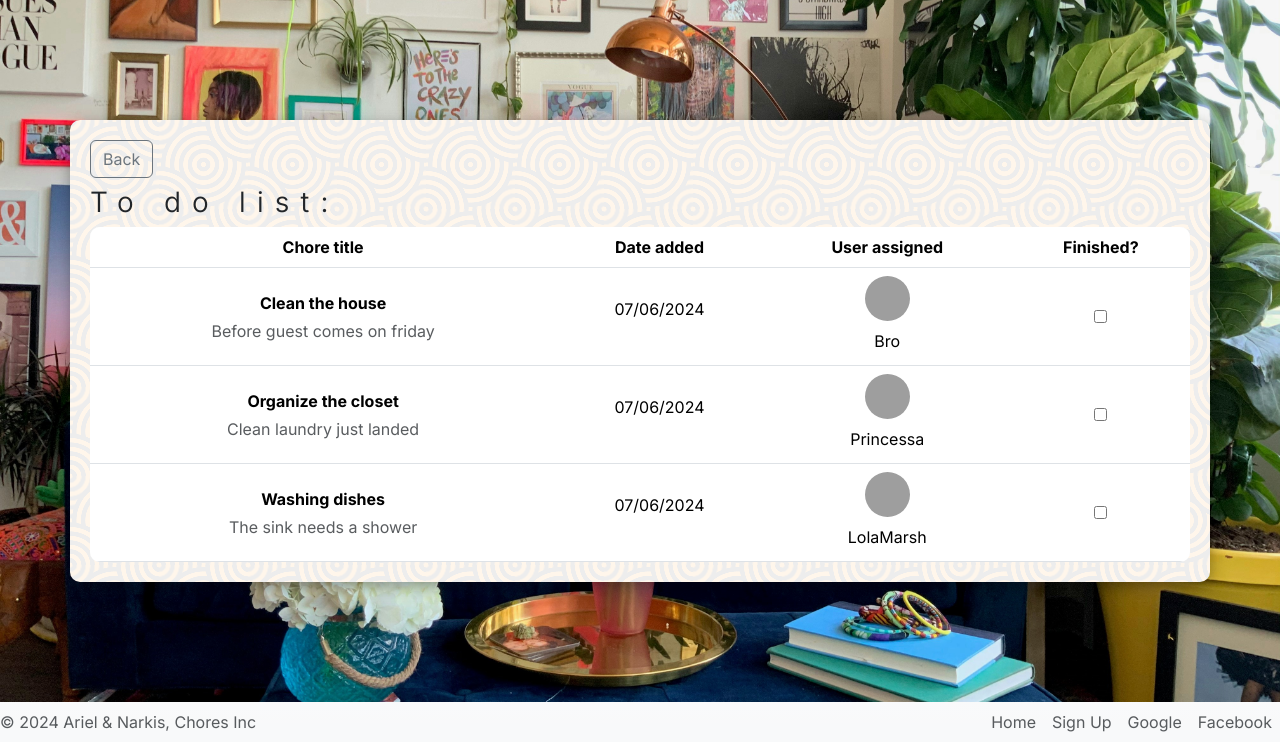
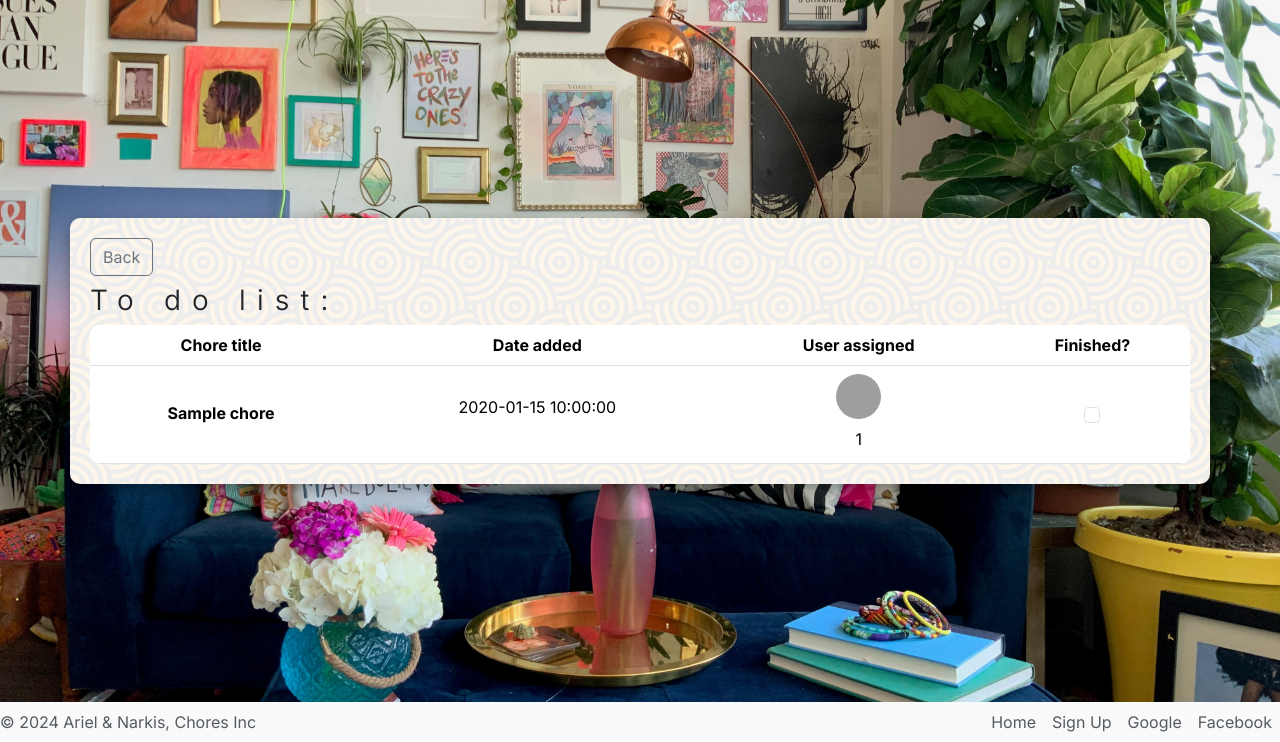
Before and after one commit to ArielBubis/Home_Chores_Website, a PHP site: page /choreslist.php in a window 1280 px wide. Shown: the part 58-800 px from the top of the page. Run offline with PHP 8.4, Linux system fonts and the light colour scheme; tables that the repository leaves empty or names only in its code hold one stand-in row (values such as "Sample post"); grey boxes are pictures that could not be loaded.

Commit message:
Chorelist now works with db, Change to the query of the tables, remember to delete db and install again

```diff
--- a/choreslist.php
+++ b/choreslist.php
@@ -1,3 +1,5 @@
+<?php require("db.php"); ?>
+
 <!DOCTYPE html>
 <html lang="en">
 
@@ -7,8 +9,7 @@
   <title>Chores Inc | list</title>
   <link rel="icon" type="image/x-icon" href="img/logo.png">
 
-  <link href="https://cdn.jsdelivr.net/npm/bootstrap@5.3.3/dist/css/bootstrap.min.css" rel="stylesheet"
-    integrity="sha384-QWTKZyjpPEjISv5WaRU9OFeRpok6YctnYmDr5pNlyT2bRjXh0JMhjY6hW+ALEwIH" crossorigin="anonymous">
+  <link href="https://cdn.jsdelivr.net/npm/bootstrap@5.3.3/dist/css/bootstrap.min.css" rel="stylesheet" integrity="sha384-QWTKZyjpPEjISv5WaRU9OFeRpok6YctnYmDr5pNlyT2bRjXh0JMhjY6hW+ALEwIH" crossorigin="anonymous">
   <link rel="preconnect" href="https://fonts.googleapis.com">
   <link rel="preconnect" href="https://fonts.gstatic.com" crossorigin>
   <link href="https://fonts.googleapis.com/css2?family=Inter:wght@100..900&display=swap" rel="stylesheet">
@@ -17,7 +18,7 @@
 </head>
 
 <body>
-  <header>
+  <!-- <header>
     <nav class="navbar bg-light bg-gradient">
       <div class="container-fluid">
         <h3 class="company_title mb-1"><a class="nav-link" href="index.html">Chores Inc.</a></h3>
@@ -28,7 +29,10 @@
         </div>
       </div>
     </nav>
-  </header>
+  </header> -->
+  <!-- import navbar from header.php -->
+  <?php require_once('header.php'); ?>
+
 
   <div class="container all_style">
     <div class="row align-items-center">
@@ -41,9 +45,6 @@
 
 
     </div>
-
-
-
     <div class="row">
       <div class="col-12">
         <div class="table-responsive bg-light">
@@ -57,74 +58,35 @@
               </tr>
             </thead>
             <tbody>
+              <?php
+              $sql = "SELECT * FROM Chores";
+              $result = $conn->query($sql);
+              ?>
+              <?php while ($row = $result->fetch_assoc()) : ?>
                 <tr>
                   <td>
                     <div class="ms-6 text-center">
-                    <p class="fw-bold mb-1">Clean the house</p>
-                    <p class="text-muted text-wrap mb-0 d-none d-sm-block">Before guest comes on friday</p>
+                      <p class="fw-bold mb-1"><?= $row['chore_title']; ?></p>
                     </div>
                   </td>
                   <td class="text-center">
-                  <p class="text-break">07/06/2024</p>
+                    <p class="text-break"><?= $row['date_added']; ?></p>
                   </td>
                   <td class="text-center">
                     <div class="d-flex flex-column align-items-center justify-content-center">
-                    <img src="https://mdbootstrap.com/img/new/avatars/8.jpg" alt="" style="width: 45px; height: 45px"
-                      class="img-fluid rounded-circle mb-2 d-none d-sm-block" />
+                      <img src="https://mdbootstrap.com/img/new/avatars/8.jpg" alt="" style="width: 45px; height: 45px" class="img-fluid rounded-circle mb-2 d-none d-sm-block" />
                       <div>
-                      <p class="mb-1">Bro</p>
+                        <p class="mb-1"><?= $row['user_id']; ?></p> <!-- Assuming 'user_id' is the field you want to display -->
                       </div>
                     </div>
                   </td>
-                <td class="text-center">
-                  <input type="checkbox" id="chore-checkbox" name="chore-checkbox">
-                </td>
+                  <?php if ($row['finished'] == 1) : ?>
+                    <td class=""><input type="checkbox" id="chore-checkbox" name="chore-checkbox" class="form-check-input status" data-id="<?= $row['chore_num']; ?>" checked></td>
+                  <?php else : ?>
+                    <td class=""><input type="checkbox" id="chore-checkbox" name="chore-checkbox" class="form-check-input status" data-id="<?= $row['chore_num']; ?>"></td>
+                  <?php endif; ?>
                 </tr>
-              <tr>
-                <td>
-                  <div class="ms-6 text-center">
-                    <p class="fw-bold mb-1">Organize the closet</p>
-                    <p class="text-muted text-wrap mb-0 d-none d-sm-block">Clean laundry just landed</p>
-                  </div>
-                </td>
-                <td class="text-center">
-                  <p class="text-break">07/06/2024</p>
-                </td>
-                <td class="text-center">
-                  <div class="d-flex flex-column align-items-center justify-content-center">
-                    <img src="https://mdbootstrap.com/img/new/avatars/6.jpg" alt="" style="width: 45px; height: 45px"
-                      class="img-fluid rounded-circle mb-2 d-none d-sm-block" />
-                    <div>
-                      <p class="mb-1">Princessa</p>
-                    </div>
-                  </div>
-                </td>
-                <td class="text-center">
-                  <input type="checkbox" id="chore-checkbox" name="chore-checkbox">
-                </td>
-              </tr>
-              <tr>
-                <td>
-                  <div class="ms-6 text-center">
-                    <p class="fw-bold mb-1">Washing dishes</p>
-                    <p class="text-muted text-wrap mb-0 d-none d-sm-block">The sink needs a shower</p>
-                  </div>
-                </td>
-                <td class="text-center">
-                  <p class="text-break">07/06/2024</p>
-                </td>
-                <td class="text-center">
-                  <div class="d-flex flex-column align-items-center justify-content-center">
-                    <img src="https://mdbootstrap.com/img/new/avatars/7.jpg" alt="" style="width: 45px; height: 45px"
-                      class="img-fluid rounded-circle mb-2 d-none d-sm-block" />
-                    <div>
-                      <p class="mb-1">LolaMarsh</p>
-                    </div>
-                  </div>
-                </td>
-                <td class="text-center">
-                  <input type="checkbox" id="chore-checkbox" name="chore-checkbox">
-                </td>
+              <?php endwhile; ?>
             </tbody>
           </table>
         </div>
@@ -132,7 +94,10 @@
     </div>
   </div>
 
-  <footer class="bg-light bg-gradient d-flex flex-wrap justify-content-between align-items-center">
+  <!-- import footer from footer.php -->
+  <?php require_once('footer.php'); ?>
+
+  <!-- <footer class="bg-light bg-gradient d-flex flex-wrap justify-content-between align-items-center">
     <p class="col-md-4 mb-0 text-body-secondary">© 2024 Ariel & Narkis, Chores Inc</p>
     <ul class="nav col-md-4 justify-content-end">
       <li class="nav-item"><a href="index.html" class="nav-link px-2 text-body-secondary">Home</a></li>
@@ -140,10 +105,8 @@
       <li class="nav-item"><a href="http://www.google.com" class="nav-link px-2 text-body-secondary">Google</a></li>
       <li class="nav-item"><a href="http://www.facebook.com" class="nav-link px-2 text-body-secondary">Facebook</a></li>
     </ul>
-  </footer>
-  <script src="https://cdn.jsdelivr.net/npm/bootstrap@5.3.3/dist/js/bootstrap.bundle.min.js"
-    integrity="sha384-YvpcrYf0tY3lHB60NNkmXc5s9fDVZLESaAA55NDzOxhy9GkcIdslK1eN7N6jIeHz"
-    crossorigin="anonymous"></script>
+  </footer> -->
+  <script src="https://cdn.jsdelivr.net/npm/bootstrap@5.3.3/dist/js/bootstrap.bundle.min.js" integrity="sha384-YvpcrYf0tY3lHB60NNkmXc5s9fDVZLESaAA55NDzOxhy9GkcIdslK1eN7N6jIeHz" crossorigin="anonymous"></script>
 
 </body>
 
--- a/create_tables.php
+++ b/create_tables.php
@@ -23,7 +23,7 @@
             list_id INT AUTO_INCREMENT PRIMARY KEY,
             list_title VARCHAR(255) NOT NULL,
             due_date DATE, # Defult format: YYYY-MM-DD
-            status ENUM('open', 'close') NOT NULL
+            status BOOLEAN NOT NULL DEFAULT 0
         );";
         if($conn->query($sql)) {
             echo "The table 'Chores_List' created successfully <br>";
@@ -45,7 +45,7 @@
             chore_title VARCHAR(255) NOT NULL,
             date_added DATE NOT NULL,
             user_id INT,
-            finished ENUM('yes', 'no') NOT NULL,
+            finished BOOLEAN NOT NULL DEFAULT 0,
             FOREIGN KEY (user_id) REFERENCES Users(user_id),
             FOREIGN KEY (list_id) REFERENCES Chores_List(list_id) ON DELETE CASCADE,
             PRIMARY KEY (chore_num, list_id)
```
Also changed, not shown: install.php (+9 -9 lines). Lines whose indentation alone changed are shown as unchanged.
